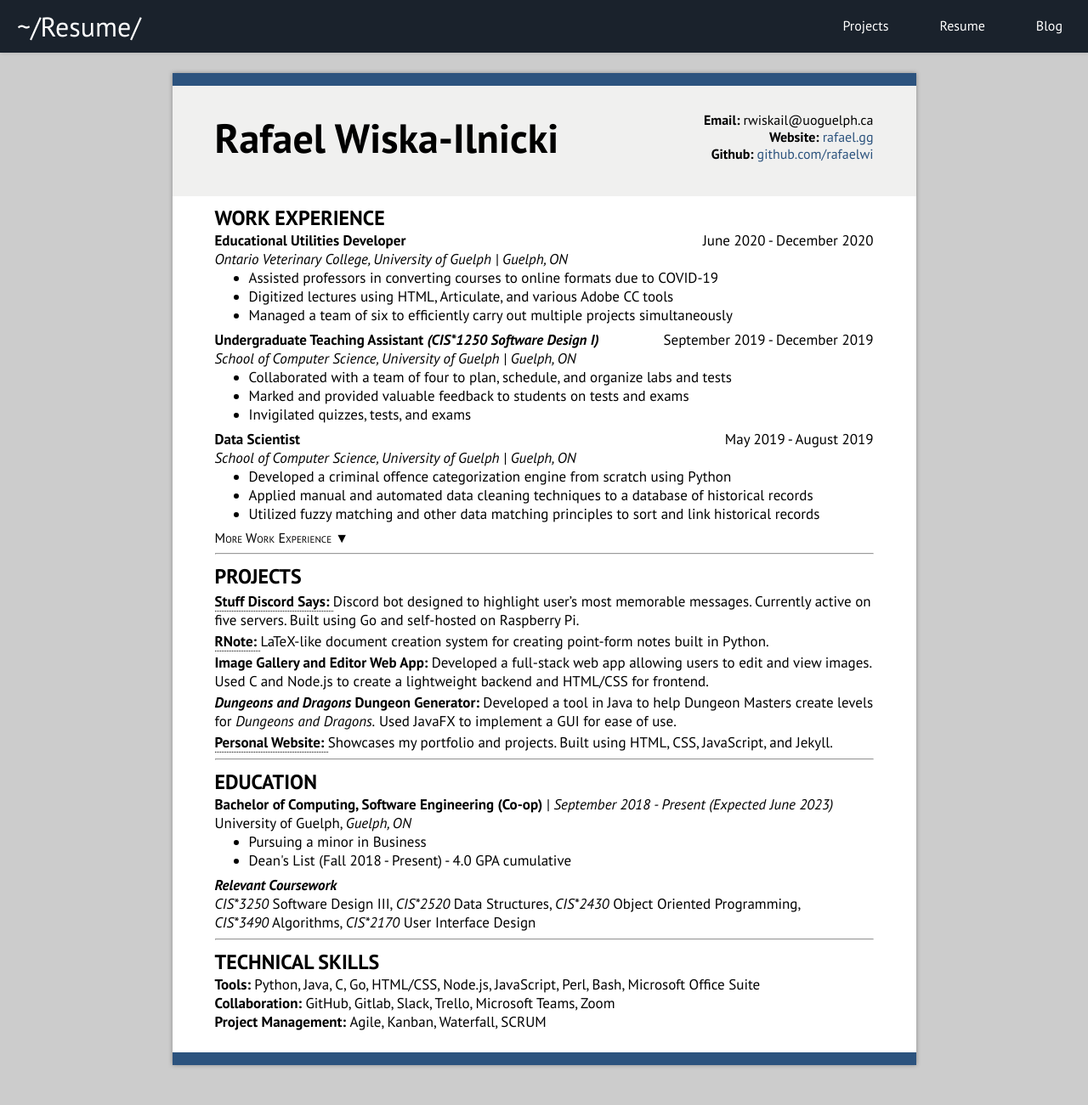
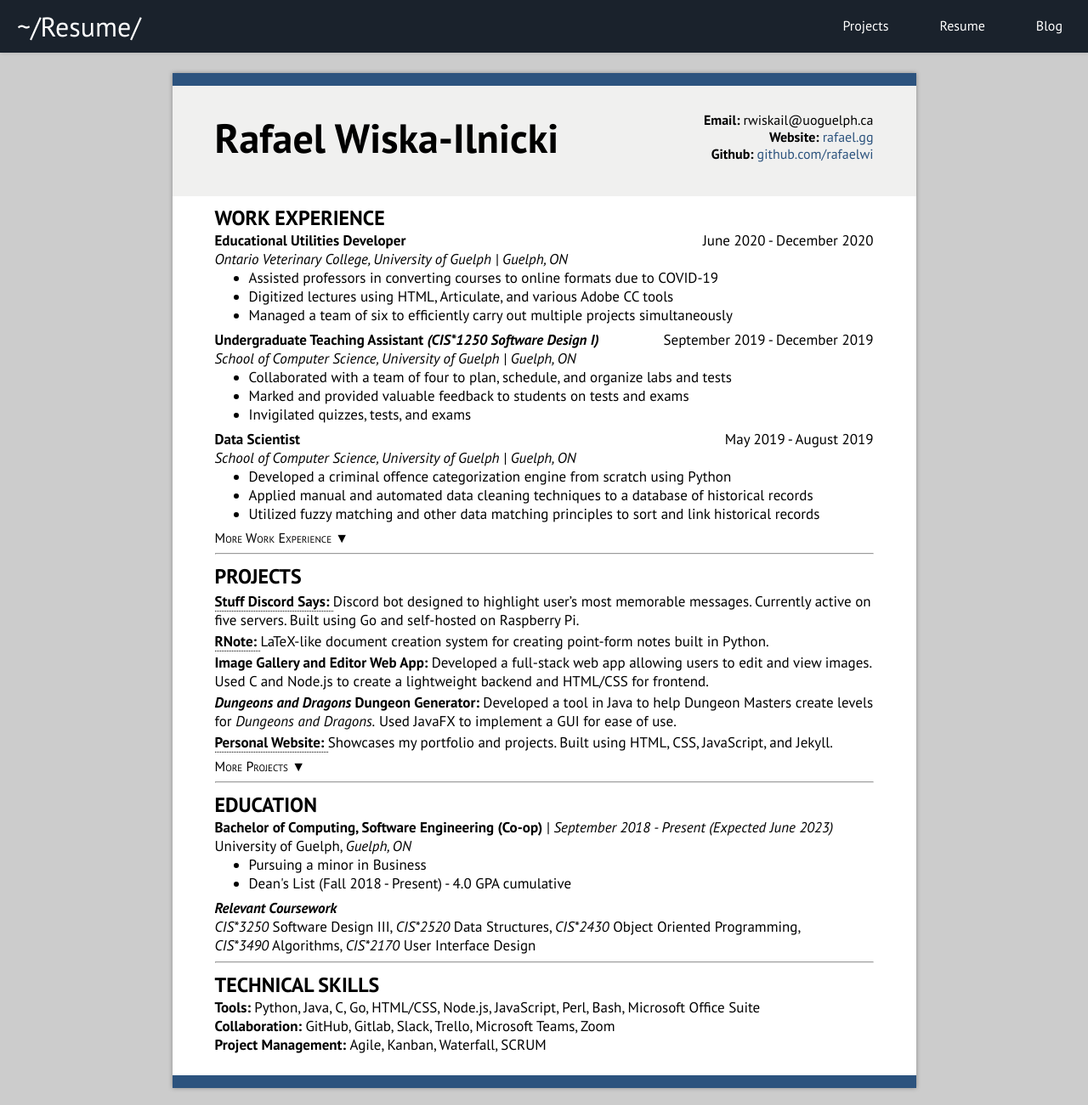
Before and after one commit to rafaelwi/rafaelwi.github.io, a Jekyll site: the page built from resume.html, in a window 1280 px wide. Shown: the whole page at 85% size. Built offline with Jekyll 4.4.1, drawn with Linux system fonts in a browser that asks for light colours; before the commit the page ends 1274 px from its top, so only the background shows below that.

Commit message:
Added dropdown for projects, more modularization

```diff
--- a/_layouts/resume.html
+++ b/_layouts/resume.html
@@ -130,7 +130,7 @@
           </ul>
 
           <div class="more-work-experience">
-            <input type="checkbox" class="collapsible-toggle" id="mwe-collapsible-toggle"></input>
+            <input type="checkbox" class="collapsible-toggle" id="mwe-collapsible-toggle"/>
             <label for="mwe-collapsible-toggle" class="toggle-label" id="mwe-toggle-label">More Work Experience &#x25BC;</label>
             <div class="collapsible-content">
               <div class="job-info-desktop">
@@ -174,6 +174,13 @@
           <p><a href="https://github.com/rafaelwi/rafaelwi.github.io">Personal Website: </a> Showcases my portfolio and projects.
           Built using HTML, CSS, JavaScript, and Jekyll.</p>
 
+          <div class="more-projects">
+            <input type="checkbox" class="collapsible-toggle" id="mp-collapsible-toggle"/>
+            <label for="mp-collapsible-toggle" class="toggle-label" id="mp-toggle-label">More Projects &#x25BC;</label>
+            <div class="collapsible-content">
+              <p><b>Project 1: </b>Did some cool stuff</p>
+            </div>
+          </div>
         </div>
 
         <hr>
--- a/assets/css/resume.css
+++ b/assets/css/resume.css
@@ -141,17 +141,28 @@
 
 #mwe-collapsible-toggle:checked + #mwe-toggle-label:after {
     content: "Less Work Experience ▲";
+}
+
+#mwe-collapsible-toggle:checked + #mwe-toggle-label + .collapsible-content,
+#mp-collapsible-toggle:checked + #mp-toggle-label + .collapsible-content {
+    visibility: visible;
+    display: block;
+}
+
+.collapsible-toggle:checked + .toggle-label:after {
     position: absolute;
-    top: 0;
-    left: 0;
-    right: 0;
-    bottom: 0;
+    inset: 0; /* TODO: When usage of this becomes more common, remove the
+    top, left, right, bottom lines */
+    top: 0; left: 0; right: 0; bottom: 0;
     background: white;
 }
 
-#mwe-collapsible-toggle:checked + #mwe-toggle-label + .collapsible-content {
-    visibility: visible;
-    display: block;
+.more-projects {
+    padding-top: 7px;
+}
+
+#mp-collapsible-toggle:checked + #mp-toggle-label:after {
+    content: "Less Projects ▲";
 }
 
 @media only screen and (max-width: 875px) {
```
